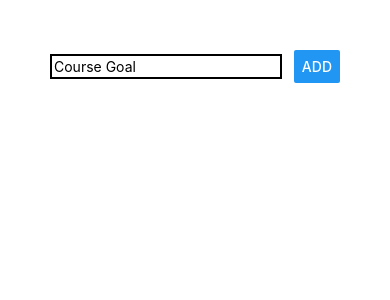
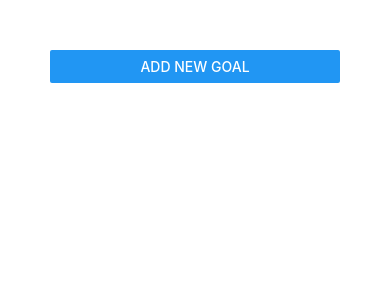
Before and after one commit to MariamAtefMah/Rn-Complete-Guide, a React Native app: screen / in a window 390 px wide. Shown: the top 300 px of the page. Built offline with nearby package versions, Linux system fonts and the light colour scheme.

Commit message:
Adding a Modal to input and cancel all inputs at a time

```diff
--- a/App.js
+++ b/App.js
@@ -8,6 +8,7 @@ import {
   Button,
   ScrollView,
   FlatList, //used for very long lists.
+  Modal,
 } from 'react-native';
 //flexDirection to control how button and textInput will appear in App.
 //justifyContent to move around x-axis, while alignItems move around y-axis.
@@ -20,6 +21,7 @@ import GoalInput from './Components/GoalInput';
 export default function App() {
   //we will replace setEnteredGoal and put it into enteredGoal.
   const [courseGoals, setCourseGoals] = useState([]);
+  const [isAddMode, setIsAddMode] = useState(false);
   //this is function.
 
 
@@ -30,15 +32,36 @@ export default function App() {
       { id: Math.random().toString(), value: goalTitle}
     ]);
     //it will have array of objects each object has its own key
+    setIsAddMode(false);
+    };
+    const removeGoalHandler = goalId => {
+      setCourseGoals(currentGoals => {
+        return currentGoals.filter((goal) => goal.id !== goalId);
+      });
+    };
+
+    const cancelGoalHandler = () => {
+      setIsAddMode(false);
     };
   //Anything will run should be inside the reurn function.
   return (
       <View style={styles.screen}>
-        <GoalInput onAddGoal={addGoalHandler} />
+          <Button title='Add New Goal' onPress={() => setIsAddMode(true)}/>
+          <GoalInput
+            visible={isAddMode}
+            onAddGoal={addGoalHandler}
+            onCancel={cancelGoalHandler}
+          />
           <FlatList
             keyExtractor={(item, index) => item.id}
             data={courseGoals}
-          renderItem={itemData => <GoalItem title={itemData.item.value} /> }
+            renderItem={itemData => (
+              <GoalItem
+                id={itemData.item.id}
+                onDelete={removeGoalHandler}
+                title={itemData.item.value}
+              />
+            )}
           />
         </View>
       );
--- a/Components/GoalInput.js
+++ b/Components/GoalInput.js
@@ -4,7 +4,8 @@ import {
     Text,
     View,
     TextInput,
-    Button
+    Button,
+    Modal
 } from 'react-native';
 
 const GoalInput = props => {
@@ -14,30 +15,40 @@ const GoalInput = props => {
     setEnteredGoal(enteredText);
     };
 
+//To clear all functions:
+const addGoalHandler = () => {
+    props.onAddGoal(enteredGoal);
+    setEnteredGoal('');
+};
+
     return(
+        <Modal visible={props.visible} animationType='slide'>
             <View style={styles.inputContainer}>
                 <TextInput
                 placeholder="Course Goal" style={styles.input}
                 onChangeText={goalInputHandler}
                 value={enteredGoal}
                 />
-        <Button title='ADD' onPress={ props.onAddGoal.bind(this, enteredGoal)}/>
+                <Button title='Cancel All' color='red' onPress={props.onCancel}/>
+                <Button title='ADD' onPress={addGoalHandler}/>
                 {/*onPress={() => props.onAddGoal(enteredGoal)}*/}
             </View>
+    </Modal>
     );
 };
 
 const styles = StyleSheet.create({
     inputContainer: {
-        flexDirection: 'row',
-        justifyContent: 'space-between',
+        flex: 1,
+        justifyContent: 'center',
         alignItems: 'center'
       },
       input:{
         width: '80%',
         padding: 2,
         borderColor: 'black',
-        borderWidth: 2
+        borderWidth: 2,
+        marginBottom: 10,
       },
 });
 
--- a/Components/GoalItem.js
+++ b/Components/GoalItem.js
@@ -3,13 +3,18 @@ import {
     StyleSheet,
     Text,
     View,
+    TouchableNativeFeedback,
+    TouchableOpacity //TouchableOpacity is most used.
 } from 'react-native';
 
 const GoalItem = props => {
     return(
-    <View style={styles.listItem}>
-        <Text>{props.title}</Text>
-    </View>
+        //onDelete is a function called by props, acriveOpaciet for changing the color when touch.
+        <TouchableOpacity onPress={props.onDelete.bind(this, props.id)} >
+            <View style={styles.listItem}>
+                <Text>{props.title}</Text>
+            </View>
+        </TouchableOpacity>
     );
 };
 
```
Lines whose indentation alone changed are shown as unchanged.
